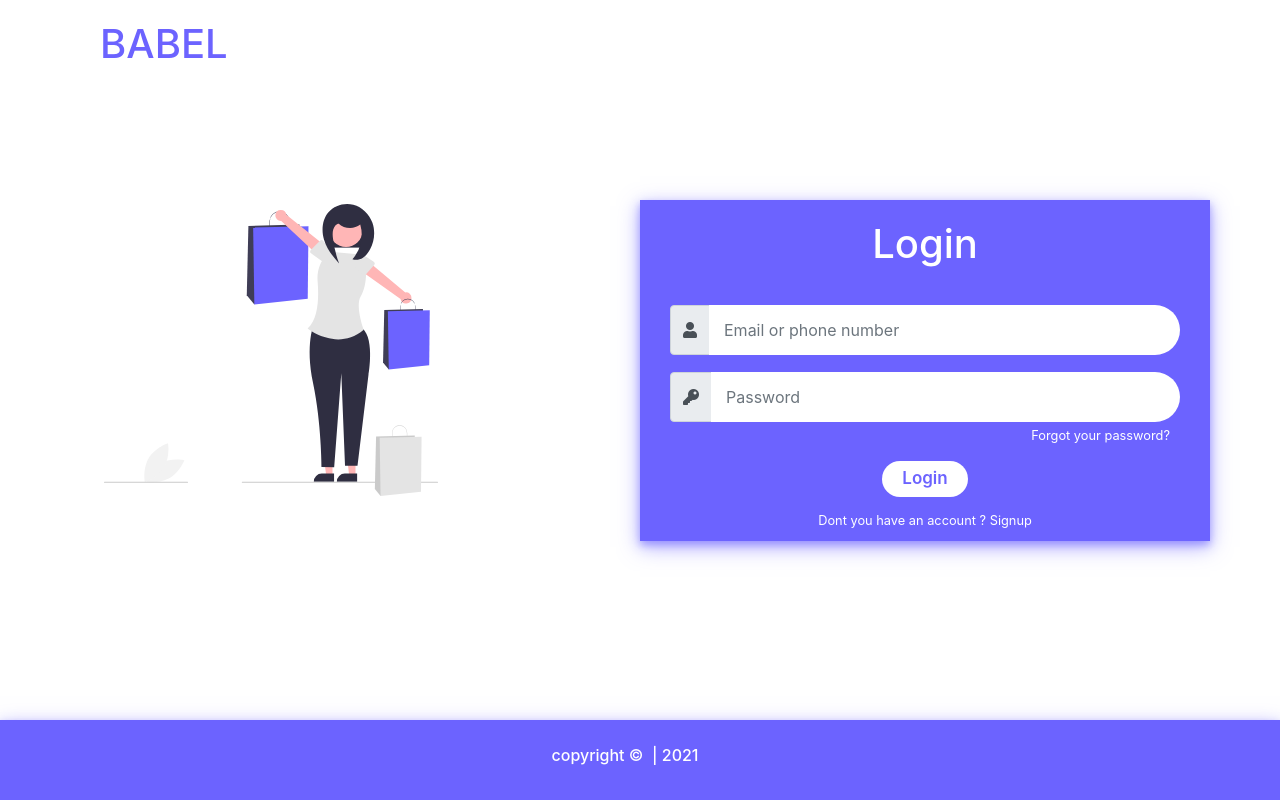
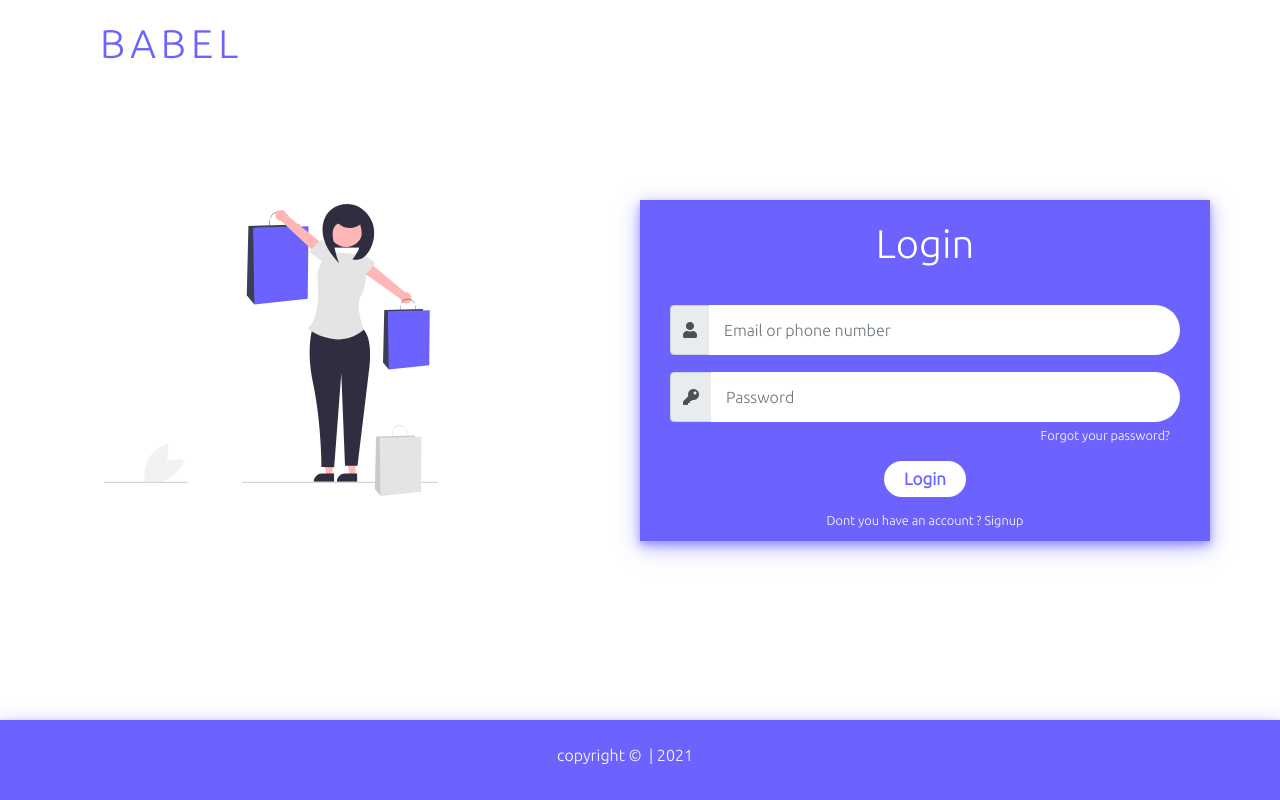
Before and after one commit to MukiBwoi/babel-login, a plain HTML site: page index.html in a window 1280 px wide. Drawn offline with nearby package versions, Linux system fonts and the light colour scheme.

Commit message:
stylechange

```diff
--- a/style.css
+++ b/style.css
@@ -1,7 +1,9 @@
+@import url('https://fonts.googleapis.com/css2?family=Ubuntu:wght@300&display=swap');
 html,
 body {
     margin: 0;
     padding: 0;
+    font-family: 'Ubuntu', sans-serif;
 }
 
 .top {
@@ -9,6 +11,10 @@ body {
     width: 100%;
     color: #6C63FF;
     padding: 20px 100px;
+}
+
+.top h1 {
+    letter-spacing: 5px;
 }
 
 .content {
```
